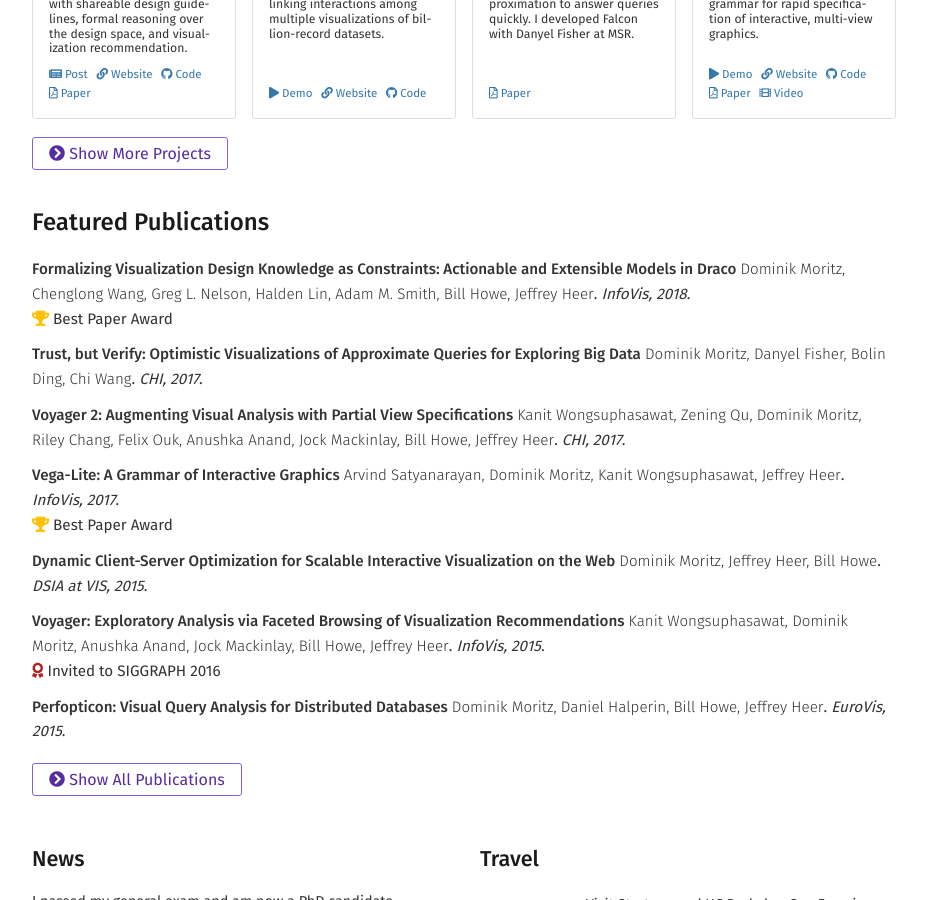
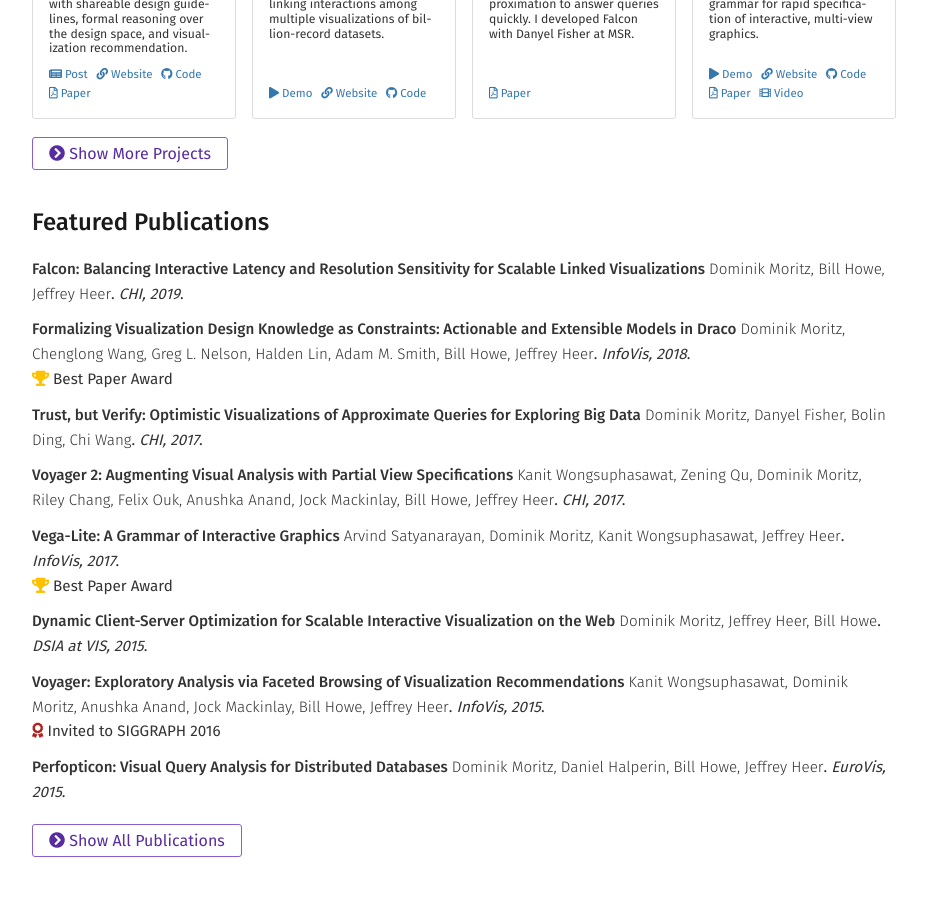
Before and after one commit to domoritz/domoritz.github.io, a Jekyll site: the page built from index.md, in a window 1280 px wide and 900 px high, scrolled down 876 px. Shown: the whole window, without its empty margins (176-1103 px from the left). Built offline with Jekyll 4.4.1, drawn with Linux system fonts in a browser that asks for light colours; nearby versions of some CDN libraries.

Commit message:
Add falcon paper

```diff
--- a/_data/publications.yml
+++ b/_data/publications.yml
@@ -14,6 +14,21 @@
     - Data Science
   type:
     - Book Chapter
+
+- id: Falcon
+  title: "Falcon: Balancing Interactive Latency and Resolution Sensitivity for Scalable Linked Visualizations"
+  year: 2019
+  authors:
+    - Dominik Moritz
+    - Bill Howe
+    - Jeffrey Heer
+  venue: CHI
+  venue_tags:
+    - CHI
+  venue_location: Glasgow, UK
+  venue_url: https://chi2019.acm.org/
+  highlight: true
+  link: https://github.com/uwdata/falcon
 
 - id: altair
   title: "Altair: Interactive Statistical Visualizations for Python"
```
